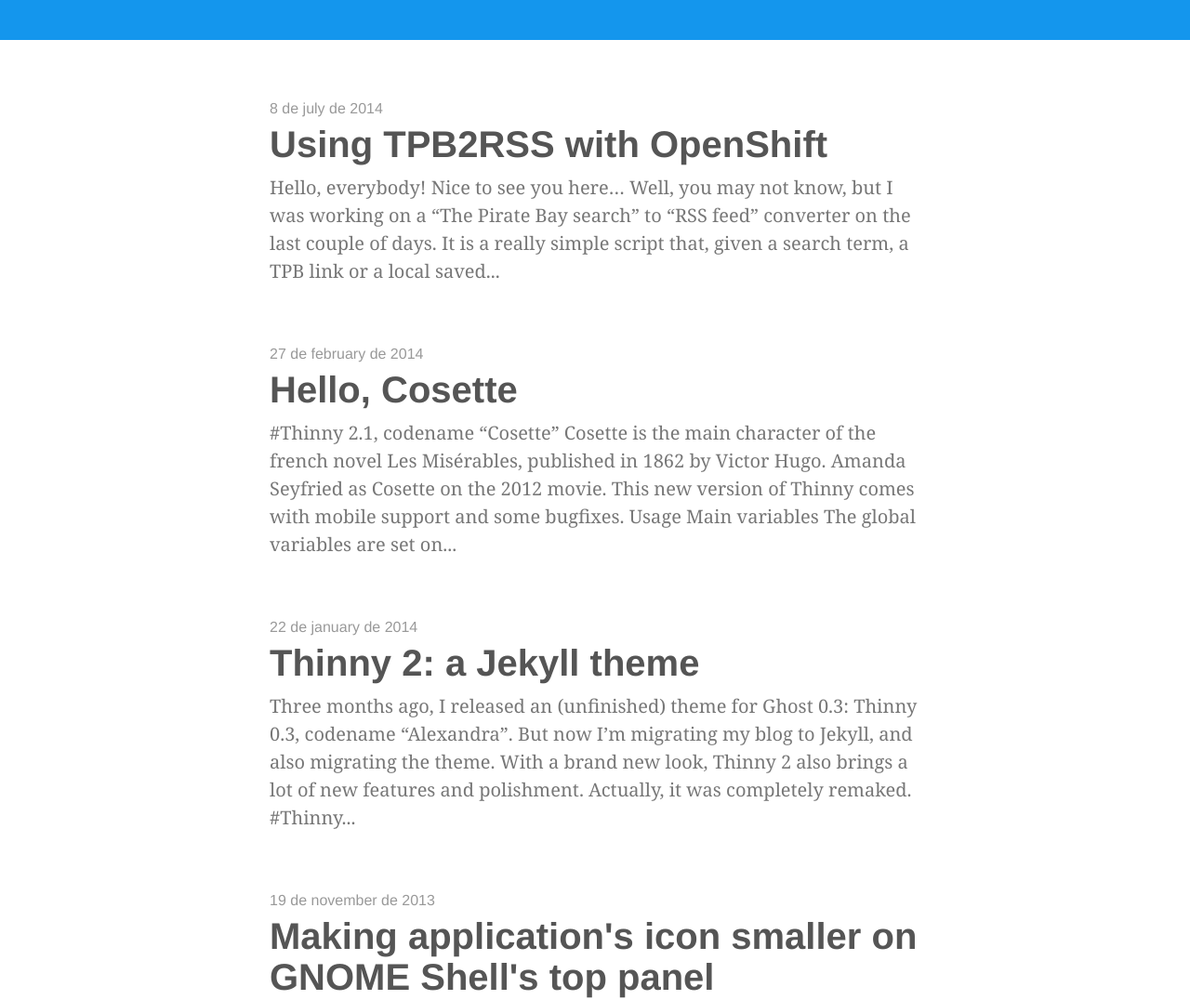
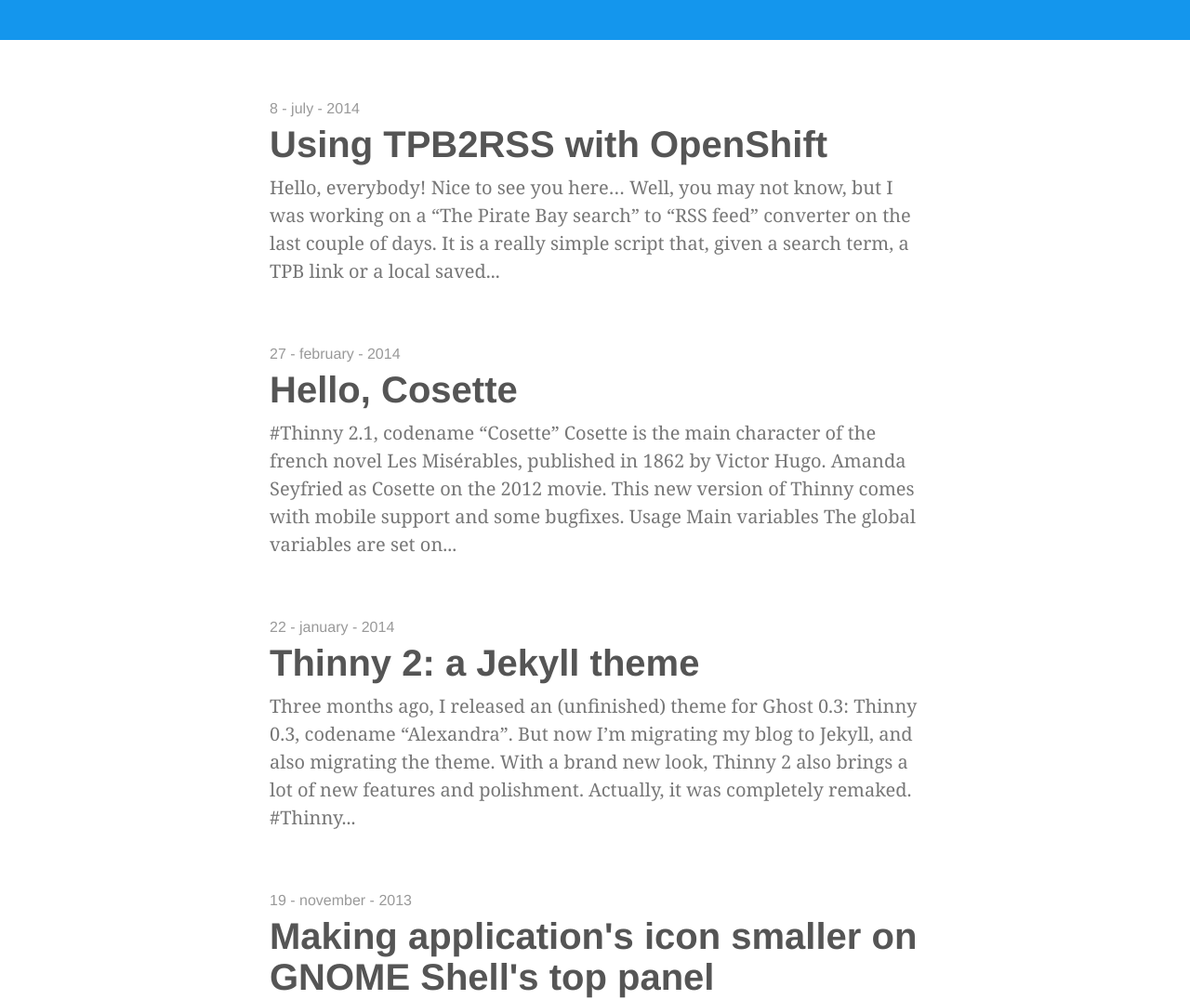
Before and after one commit to nanoshort/nanoshort.github.io, a Jekyll site: the page built from index.html, in a window 1280 px wide. Shown: the part 307-1383 px from the top of the page at 93% size. Built offline with Jekyll 4.4.1, drawn with Linux system fonts in a browser that asks for light colours; some web fonts are replaced; the list of posts is cut into pages by our own code.

Commit message:
menu font white + date separator

```diff
--- a/assets/css/default.css
+++ b/assets/css/default.css
@@ -411,7 +411,7 @@
 	font-style: normal;
 	line-height: 35px;
 	display: block;
-	color: gray;
+	color: white;
 }
 
 .menu-content a:hover {
--- a/index.html
+++ b/index.html
@@ -13,7 +13,7 @@
 <div id="post-list">
 	{% for post in paginator.posts %}
 		<div>
-			<span class="post-date">{{ post.date | date: "%-d de "}}{% assign m = post.date | date: "%-m" %}{% case m %}{% when '1' %}january{% when '2' %}february{% when '3' %}march{% when '4' %}april{% when '5' %}may{% when '6' %}june{% when '7' %}july{% when '8' %}august{% when '9' %}september{% when '10' %}october{% when '11' %}november{% when '12' %}december{% endcase %}{{ post.date | date: " de %Y" }}</span>
+			<span class="post-date">{{ post.date | date: "%-d - "}}{% assign m = post.date | date: "%-m" %}{% case m %}{% when '1' %}january{% when '2' %}february{% when '3' %}march{% when '4' %}april{% when '5' %}may{% when '6' %}june{% when '7' %}july{% when '8' %}august{% when '9' %}september{% when '10' %}october{% when '11' %}november{% when '12' %}december{% endcase %}{{ post.date | date: " - %Y" }}</span>
 			<h1><a href="{{ post.url }}">{{ post.title }}</a></h1>
 			<p class="post-description">{{ post.content | strip_html | truncatewords: 50 }}</p>
 		</div>
```
